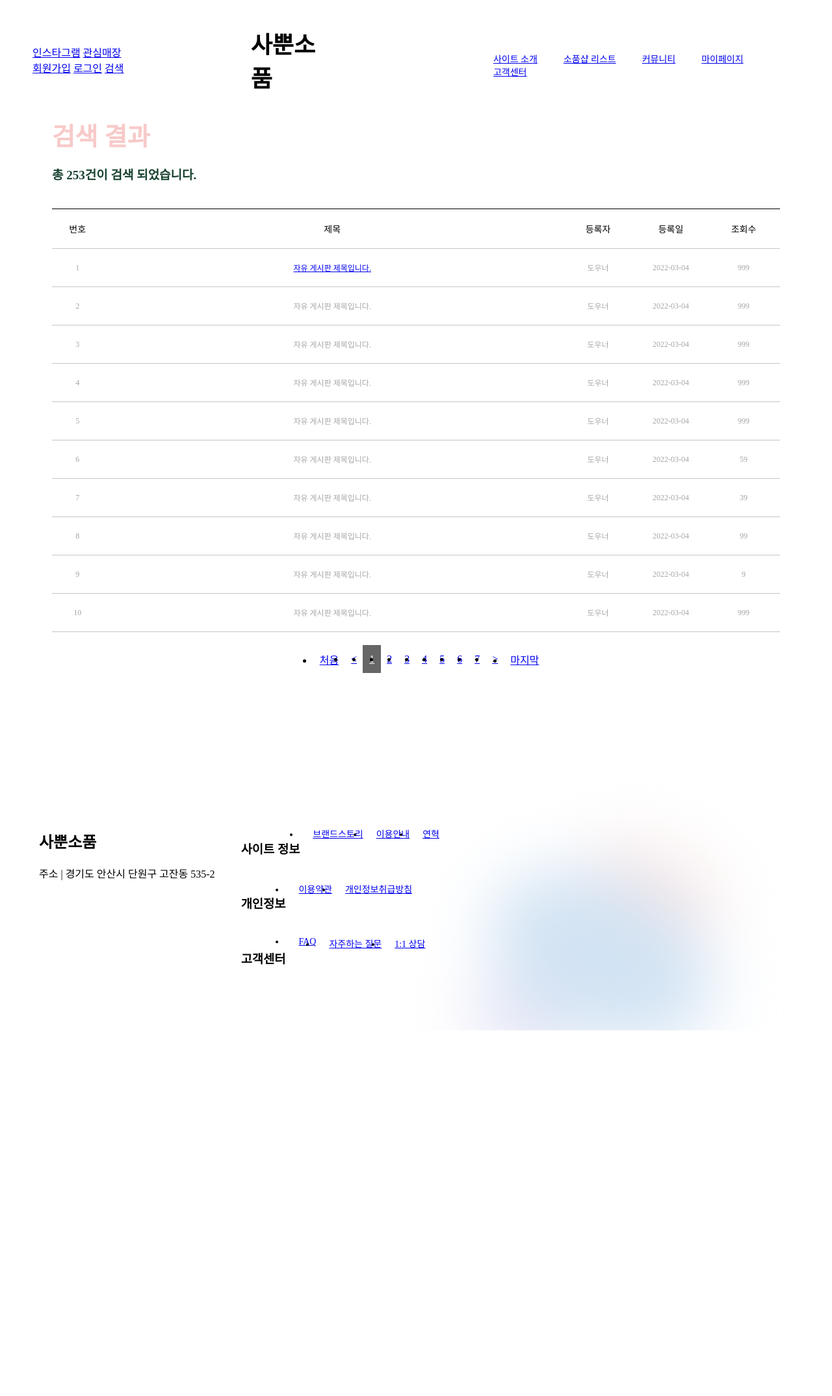
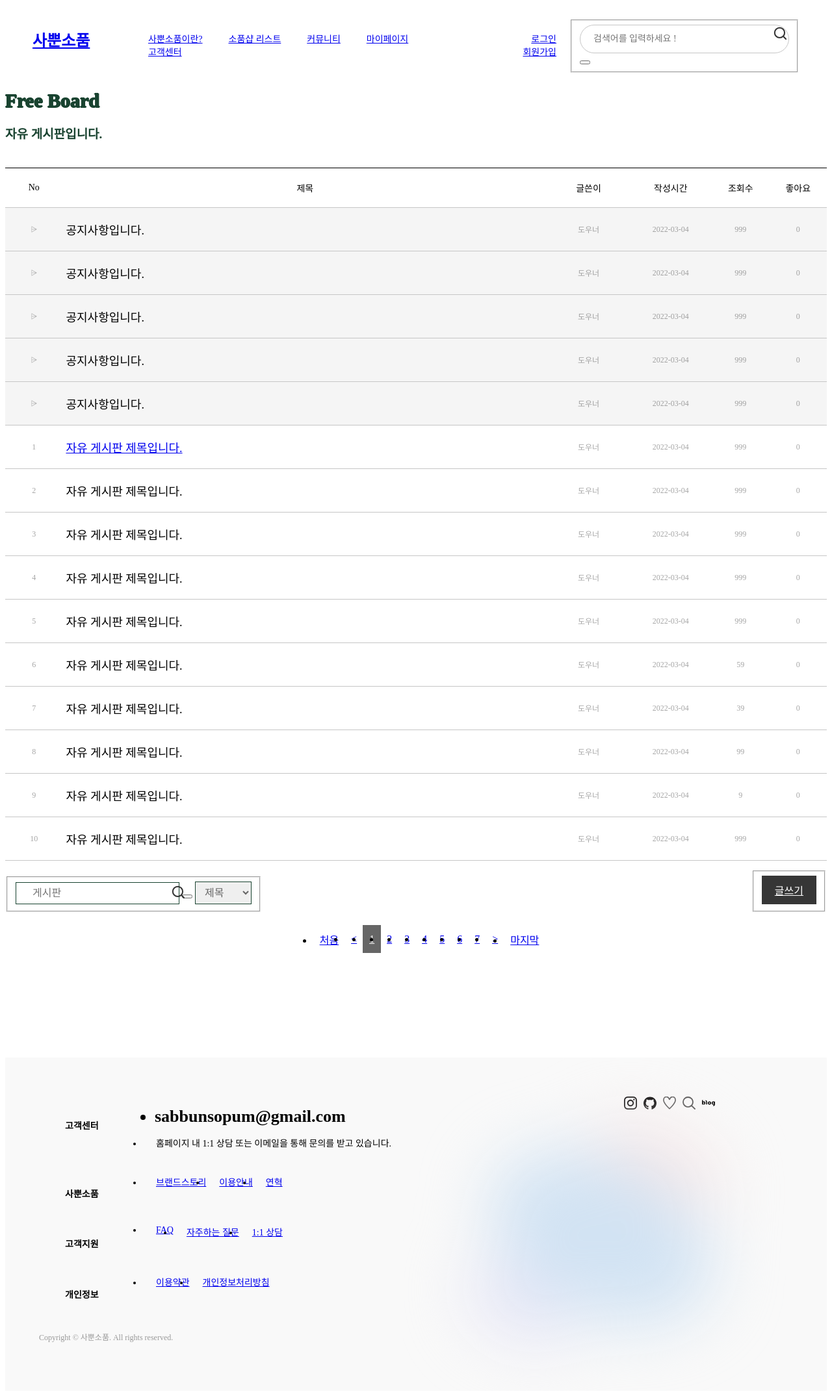
Before and after one commit to sabbunsopum/sapunsopum, a PHP site: page /board/boardSearch.html in a window 1280 px wide. Shown: the whole page at 65% size. Before the commit the page ends 1586 px from the top, so only its background shows below. Run offline with PHP 8.4, Linux system fonts and the light colour scheme; some libraries are stand-ins or nearby versions; some web fonts are replaced.

Commit message:
board view
123

```diff
--- a/sabbun/board/boardSearch.html
+++ b/sabbun/board/boardSearch.html
@@ -32,142 +32,227 @@
 </head>
 
 <body>
-
-
-
-    <header id="header">
-
-        <header id="header" class="header__wrap container">
+    <header id="headerType" class="header__wrap nanum">
         <div class="header__inner">
-                <div class="header__top pc">
-                    <div class="left">
-                        <a class="header__icon i1 ir" href="#">인스타그램</a>
-                        <a class="header__icon i2 ir" href="#">관심매장</a>
+            <div class="header__logo">
+                <a href="#">사뿐소품</a>
             </div>
-                    <div class="right">
-                        <a class="header__icon i3" href="#">회원가입</a>
-                        <a class="header__icon i4" href="#">로그인</a>
-                        <a class="header__icon i5 ir" href="#">검색</a>
+            <nav class="header__menu clearfix">
+                <ul>
+                    <li><a href="#sliderType">사뿐소품이란?</a></li>
+                    <li><a href="#imageType">소품샵 리스트</a></li>
+                    <li><a href="#imgTextType">커뮤니티</a></li>
+                    <li><a href="#cardType">마이페이지</a></li>
+                    <li><a href="#bannerType">고객센터</a></li>
+                </ul>
+            </nav>
+            <div class="header__member clearfix">
+                <ul>
+                    <li><a href="#">로그인</a></li>
+                    <li><a href="#">회원가입</a></li>
+                </ul>
             </div>
+            <div class="header__search clearfix">
+                <form action="headerSearch.php" name="headerSearch" method="get">
+                    <fieldset>
+                        <legend>검색 영역</legend>
+                        <input type="search" name="searchKeyword" id="searchKeyword" placeholder="검색어를 입력하세요 !" aria-label="search" required>
+                        <button type="submit" class="searchBtn">
+                            <img src="../assets/img/search_icon.svg" alt="검색버튼">
+                        </button>
+                    </fieldset>
+                </form>
             </div>
-                <div class="header__logo pcp">
-                    <h2>사뿐소품</h2>
-                </div>
-                <div class="header__menu pc">
-                    <ul>
-                        <li><a href="#">사이트 소개</a></li>
-                        <li><a href="#">소품샵 리스트</a></li>
-                        <li><a href="#">커뮤니티</a></li>
-                        <li><a href="#">마이페이지</a></li>
-                        <li><a href="#">고객센터</a></li>
-                    </ul>
+            <div class="header__ham">
+                <span></span>
+                <span></span>
+                <span></span>
             </div>
         </div>
     </header>
-        <!-- //header -->
+    <!-- // headerType -->
 
     <main id="main">
-            <section id="board" class="container">
+        <section id="board" class="board__wrap">
             <h2>게시판 영역입니다.</h2>
             <div class="board__inner">
                 <div class="board__title">
-                        <h4>검색 결과</h3>
-                        <p>총 253건이 검색 되었습니다.</p>
+                    <h3>Free Board</h3>
+                    <p>자유 게시판입니다.</p>
                 </div>
 
                 <div class="board__table">
                     <table>
                         <colgroup>
                             <col style="width: 7%">
-                                <col style="width: 63%">
+                            <col>
                             <col style="width: 10%">
                             <col style="width: 10%">
-                                <col style="width: 10%">
+                            <col style="width: 7%">
+                            <col style="width: 7%">
                         </colgroup>
                         <thead>
-                                <tr>
-                                    <th>번호</th>
+                            <tr class="thead">
+                                <th>No</th>
                                 <th>제목</th>
-                                    <th>등록자</th>
-                                    <th>등록일</th>
+                                <th>글쓴이</th>
+                                <th>작성시간</th>
                                 <th>조회수</th>
+                                <th>좋아요</th>
                             </tr>
                         </thead>
                         <tbody>
-                                <tr>
-                                    <td>1</td>
-                                    <td><a href="boardView.html">자유 게시판 제목입니다.</a></td>
+                            <tr class="notice">
+                                <td>⩥</td>
+                                <td class="title">공지사항입니다.</a></td>
                                 <td>도우너</td>
                                 <td>2022-03-04</td>
                                 <td>999</td>
+                                <td>0</td>
+                            </tr>
+                            <tr class="notice">
+                                <td>⩥</td>
+                                <td class="title">공지사항입니다.</a></td>
+                                <td>도우너</td>
+                                <td>2022-03-04</td>
+                                <td>999</td>
+                                <td>0</td>
+                            </tr>
+                            <tr class="notice">
+                                <td>⩥</td>
+                                <td class="title">공지사항입니다.</a></td>
+                                <td>도우너</td>
+                                <td>2022-03-04</td>
+                                <td>999</td>
+                                <td>0</td>
+                            </tr>
+                            <tr class="notice">
+                                <td>⩥</td>
+                                <td class="title">공지사항입니다.</a></td>
+                                <td>도우너</td>
+                                <td>2022-03-04</td>
+                                <td>999</td>
+                                <td>0</td>
+                            </tr>
+                            <tr class="notice">
+                                <td>⩥</td>
+                                <td class="title">공지사항입니다.</a></td>
+                                <td>도우너</td>
+                                <td>2022-03-04</td>
+                                <td>999</td>
+                                <td>0</td>
+                            </tr>
+                            <tr>
+                                <td>1</td>
+                                <td class="title"><a href="boardView.html">자유 게시판 제목입니다.</a></td>
+                                <td>도우너</td>
+                                <td>2022-03-04</td>
+                                <td>999</td>
+                                <td>0</td>
                             </tr>
                             <tr>
                                 <td>2</td>
-                                    <td>자유 게시판 제목입니다.</td>
+                                <td class="title">자유 게시판 제목입니다.</td>
                                 <td>도우너</td>
                                 <td>2022-03-04</td>
                                 <td>999</td>
+                                <td>0</td>
                             </tr>
                             <tr>
                                 <td>3</td>
-                                    <td>자유 게시판 제목입니다.</td>
+                                <td class="title">자유 게시판 제목입니다.</td>
                                 <td>도우너</td>
                                 <td>2022-03-04</td>
                                 <td>999</td>
+                                <td>0</td>
                             </tr>
                             <tr>
                                 <td>4</td>
-                                    <td>자유 게시판 제목입니다.</td>
+                                <td class="title">자유 게시판 제목입니다.</td>
                                 <td>도우너</td>
                                 <td>2022-03-04</td>
                                 <td>999</td>
+                                <td>0</td>
                             </tr>
                             <tr>
                                 <td>5</td>
-                                    <td>자유 게시판 제목입니다.</td>
+                                <td class="title">자유 게시판 제목입니다.</td>
                                 <td>도우너</td>
                                 <td>2022-03-04</td>
                                 <td>999</td>
+                                <td>0</td>
                             </tr>
                             <tr>
                                 <td>6</td>
-                                    <td>자유 게시판 제목입니다.</td>
+                                <td class="title">자유 게시판 제목입니다.</td>
                                 <td>도우너</td>
                                 <td>2022-03-04</td>
                                 <td>59</td>
+                                <td>0</td>
                             </tr>
                             <tr>
                                 <td>7</td>
-                                    <td>자유 게시판 제목입니다.</td>
+                                <td class="title">자유 게시판 제목입니다.</td>
                                 <td>도우너</td>
                                 <td>2022-03-04</td>
                                 <td>39</td>
+                                <td>0</td>
                             </tr>
                             <tr>
                                 <td>8</td>
-                                    <td>자유 게시판 제목입니다.</td>
+                                <td class="title">자유 게시판 제목입니다.</td>
                                 <td>도우너</td>
                                 <td>2022-03-04</td>
                                 <td>99</td>
+                                <td>0</td>
                             </tr>
                             <tr>
                                 <td>9</td>
-                                    <td>자유 게시판 제목입니다.</td>
+                                <td class="title">자유 게시판 제목입니다.</td>
                                 <td>도우너</td>
                                 <td>2022-03-04</td>
                                 <td>9</td>
+                                <td>0</td>
                             </tr>
                             <tr>
                                 <td>10</td>
-                                    <td>자유 게시판 제목입니다.</td>
+                                <td class="title">자유 게시판 제목입니다.</td>
                                 <td>도우너</td>
                                 <td>2022-03-04</td>
                                 <td>999</td>
+                                <td>0</td>
                             </tr>
                         </tbody>
                     </table>
                 </div>
+                <div class="board__search">
+                    <div class="left">
+                        <form action="boardSearch.php" name="boardSearch" method="get">
+                            <fieldset>
+                                <legend>게시판 검색 영역</legend>
+                                <input type="search" name="searchKeyword" id="searchKeyword" placeholder="게시판"
+                                    aria-label="search" required>
+                                <button type="submit" class="searchBtn">
+                                    <img src="../assets/img/search_icon.svg" alt="검색버튼">
+                                </button>
+                                <select name="searchOption" id="searchOption">
+                                    <option value="title">제목</option>
+                                    <option value="content">내용</option>
+                                    <option value="name">등록자</option>
+                                </select>
 
+
+                            </fieldset>
+                        </form>
+                    </div>
+                    <div>
+                        <form>
+                            <fieldset>
+                                <a href="boardWrite.html" class="btn">글쓰기</a>
+                            </fieldset>
+                        </form>
+                    </div>
+                </div>
                 <div class="board__pages">
                     <ul>
                         <li><a href="#">처음</a></li>
@@ -193,34 +278,47 @@
     </main>
     <!-- //main -->
 
-        <footer id="footer__type">
+    <footer id="footer__type" class="footer__wrap nanum">
         <div class="footer__inner container">
-                <div class="footer__title">
-                    <h2>사뿐소품</h2>
-                    <p>주소 | 경기도 안산시 단원구 고잔동 535-2</p>
-                </div>
             <div class="footer__menu">
                 <ul>
-                        <h3>사이트 정보</h3>
+                    <h4>고객센터</h4>
+                    <div class="footer__cs">
+                        <li class="footer__cscenter">sabbunsopum@gmail.com</li>
+                        <li><span>홈페이지 내 1:1 상담 또는 이메일을 통해 문의를 받고 있습니다.</span></li>
+                    </div>
+                </ul>
+                <ul>
+                    <h4>사뿐소품</h4>
                     <li><a href="#">브랜드스토리</a></li>
                     <li><a href="#">이용안내</a></li>
                     <li><a href="#">연혁</a></li>
                 </ul>
                 <ul>
-                        <h3>개인정보</h3>
-                        <li><a href="#">이용약관</a></li>
-                        <li><a href="#">개인정보취급방침</a></li>
-                    </ul>
-                    <ul>
-                        <h3>고객센터</h3>
+                    <h4>고객지원</h4>
                     <li><a href="#">FAQ</a></li>
                     <li><a href="#">자주하는 질문</a></li>
                     <li><a href="#">1:1 상담</a></li>
                 </ul>
+                <ul>
+                    <h4>개인정보</h4>
+                    <li><a href="#">이용약관</a></li>
+                    <li><a href="#">개인정보처리방침</a></li>
+                </ul>
+                <p>
+                    Copyright © 사뿐소품. All rights reserved.
+                </p>
+            </div>
+            <div class="footer__icon">
+                <div class="footer__icon__img img1"><a href=""></a></div>
+                <div class="footer__icon__img img2"><a href=""></a></div>
+                <div class="footer__icon__img img3"><a href=""></a></div>
+                <div class="footer__icon__img img4"><a href=""></a></div>
+                <div class="footer__icon__img img5"><a href=""></a></div>
             </div>
         </div>
+
     </footer>
-        <!-- //footer -->
 </body>
 
 </html>
```
Also changed, not shown: sabbun/assets/css/board.css (+137 -22 lines), sabbun/board/board.html (+17 -32 lines), sabbun/board/boardView.html (+156 -81 lines). Lines whose indentation alone changed are shown as unchanged.
